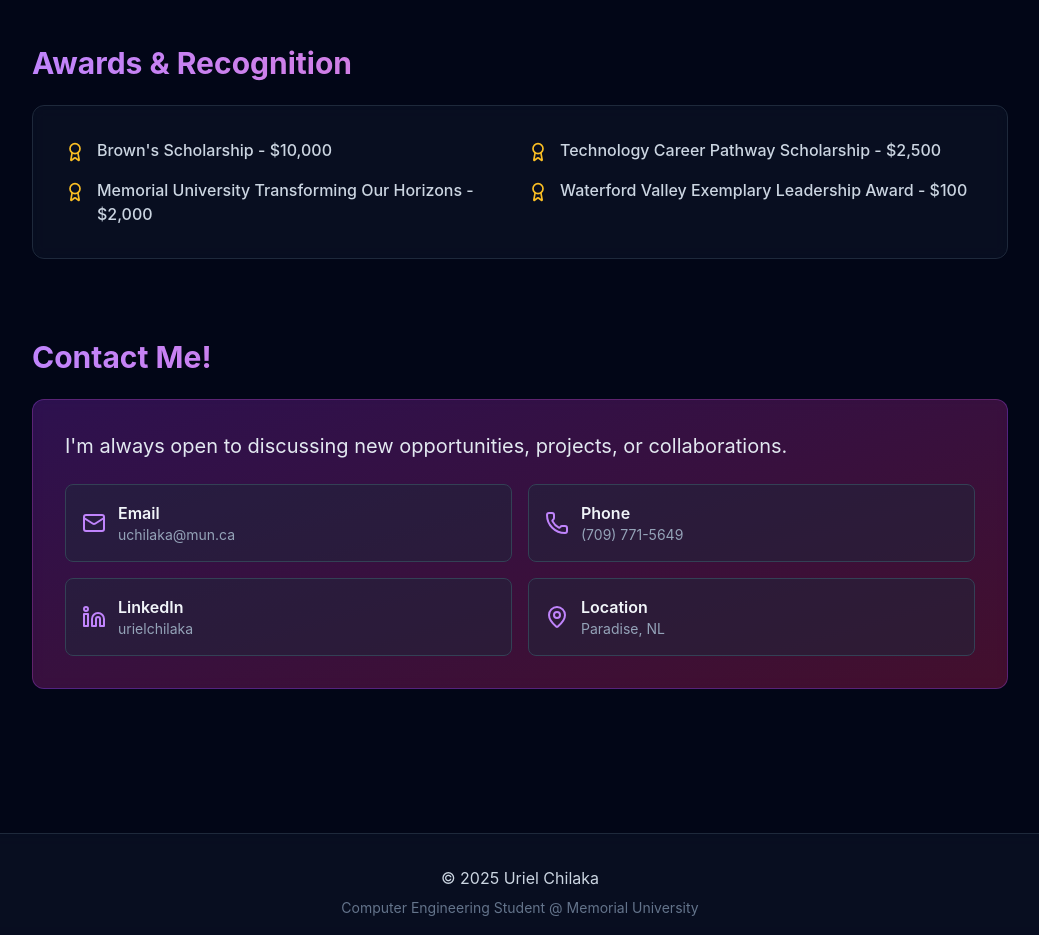
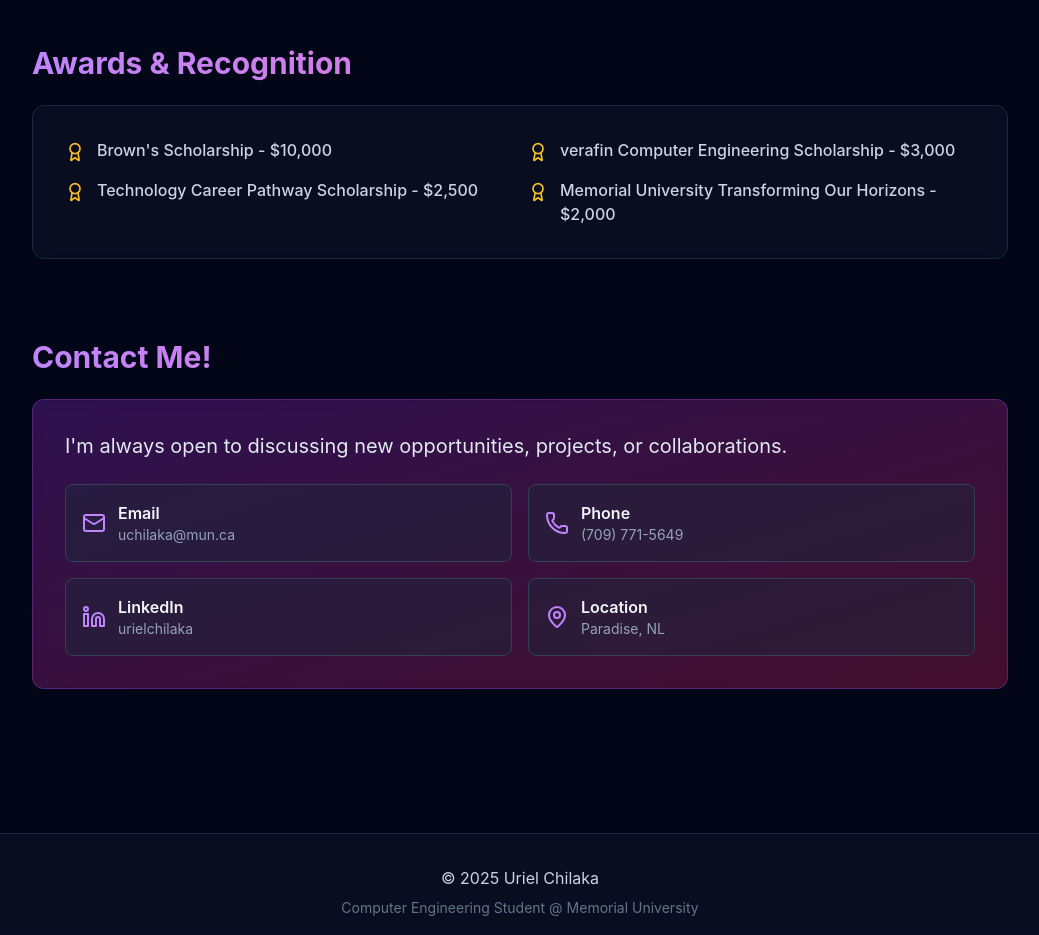
Before and after one commit to uriel-chilaka/UrielPortfolio, a React (Create React App) app: page / in a window 1280 px wide. Shown: the part 3560-4495 px from the top of the page, without its empty margins (120-1159 px from the left). Built offline with nearby package versions, Linux system fonts and the light colour scheme.

Commit message:
Verafin Scholarship Update

```diff
--- a/src/App.js
+++ b/src/App.js
@@ -93,9 +93,9 @@ export default function Portfolio() {
 
   const awards = [
     "Brown's Scholarship - $10,000",
+    "verafin Computer Engineering Scholarship - $3,000",
     "Technology Career Pathway Scholarship - $2,500",
-    "Memorial University Transforming Our Horizons - $2,000",
-    "Waterford Valley Exemplary Leadership Award - $100"
+    "Memorial University Transforming Our Horizons - $2,000"
   ];
 
   return (
```
